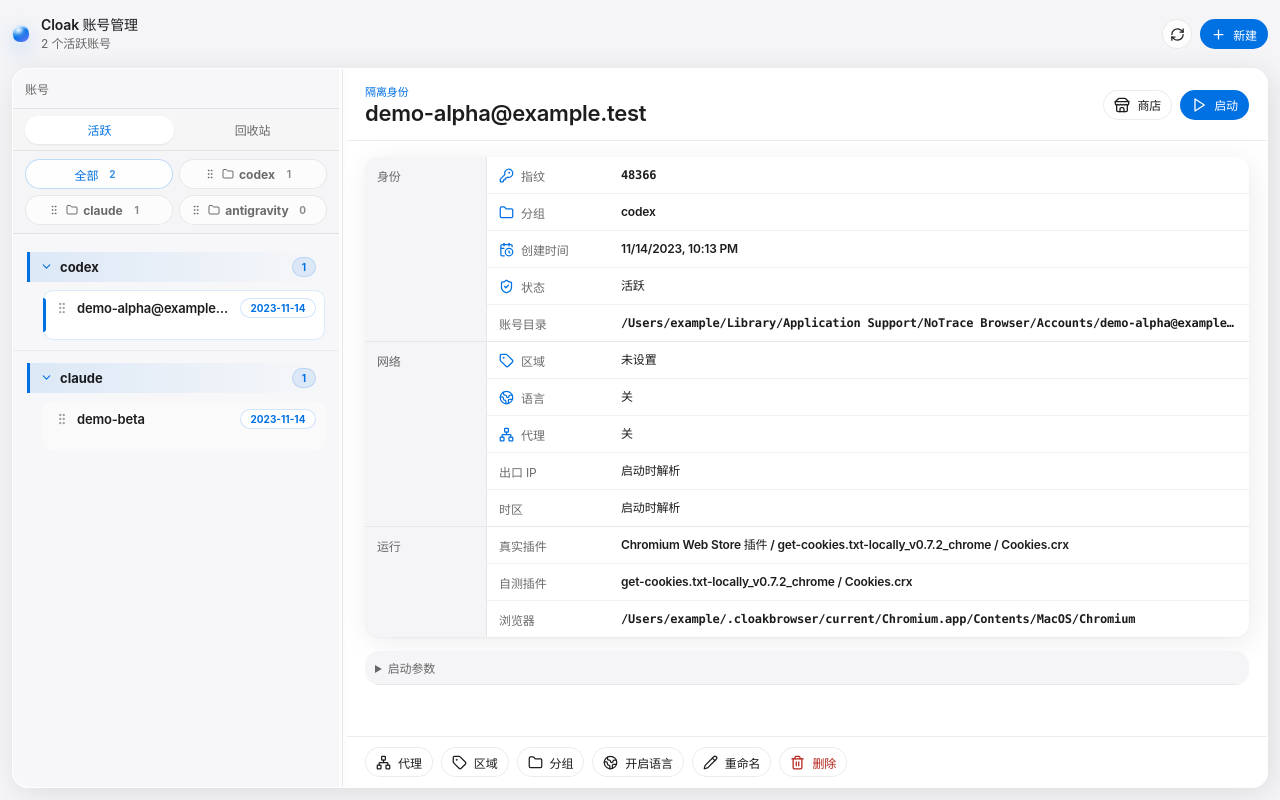
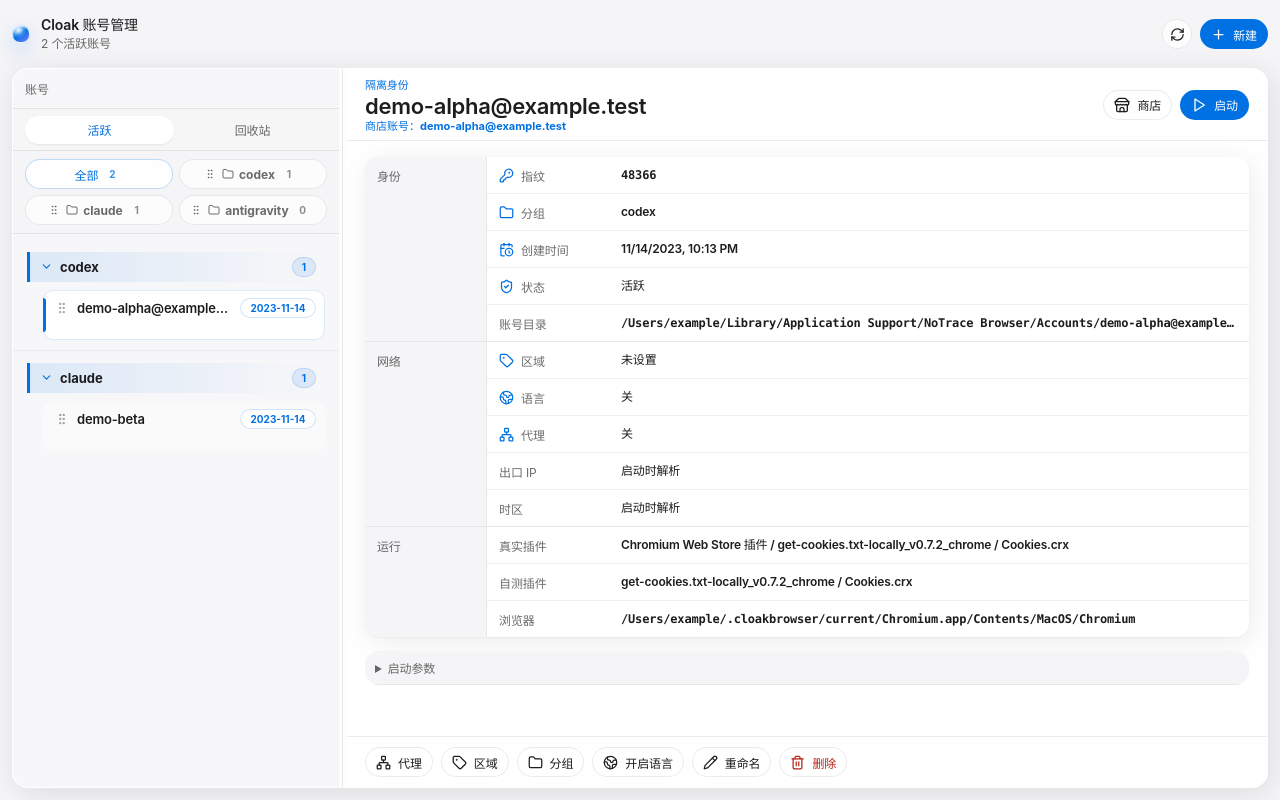
Before and after one commit to GravityPoet/notrace-browser, a React (Vite) app in the folder cloak-picker/: page / in a window 1280 px wide. Built offline with nearby package versions, Linux system fonts and the light colour scheme.

Commit message:
Always show web store target account

```diff
--- a/cloak-picker/src/App.tsx
+++ b/cloak-picker/src/App.tsx
@@ -726,10 +726,13 @@
   const emptyAction = accountView === "active" ? "新建账号" : "查看活跃";
   const proxyLabel = selected ? middleTruncate(selected.proxy_display, 48) : "";
   const statusLabel = selected?.trashed ? "已移入回收站" : "活跃";
-  const webStoreStatusLabel = webStoreStatus
-    ? webStoreStatus.phase === "opening"
-      ? `正在用 ${middleTruncate(webStoreStatus.accountName, 42)} 打开商店…`
-      : `最近打开商店：${middleTruncate(webStoreStatus.accountName, 42)}`
+  const selectedStoreAccount = selected ? middleTruncate(selected.name, 42) : "";
+  const webStoreStatusLabel = selected
+    ? webStoreStatus?.accountName === selected.name
+      ? webStoreStatus.phase === "opening"
+        ? `正在用 ${selectedStoreAccount} 打开商店…`
+        : `最近打开商店：${selectedStoreAccount}`
+      : `商店账号：${selectedStoreAccount}`
     : "";
   const workspaceStyle = { "--sidebar-width": `${sidebarWidth}px` } as CSSProperties & {
     "--sidebar-width": string;
@@ -923,7 +926,7 @@
                       <button
                         className="secondaryButton"
                         disabled={busy || planLoading}
-                        title="用当前账号打开 Chrome Web Store"
+                        title={`用 ${selected.name} 打开 Chrome Web Store`}
                         onClick={() => void launchWebStore(selected)}
                       >
                         <Store size={16} />
```
